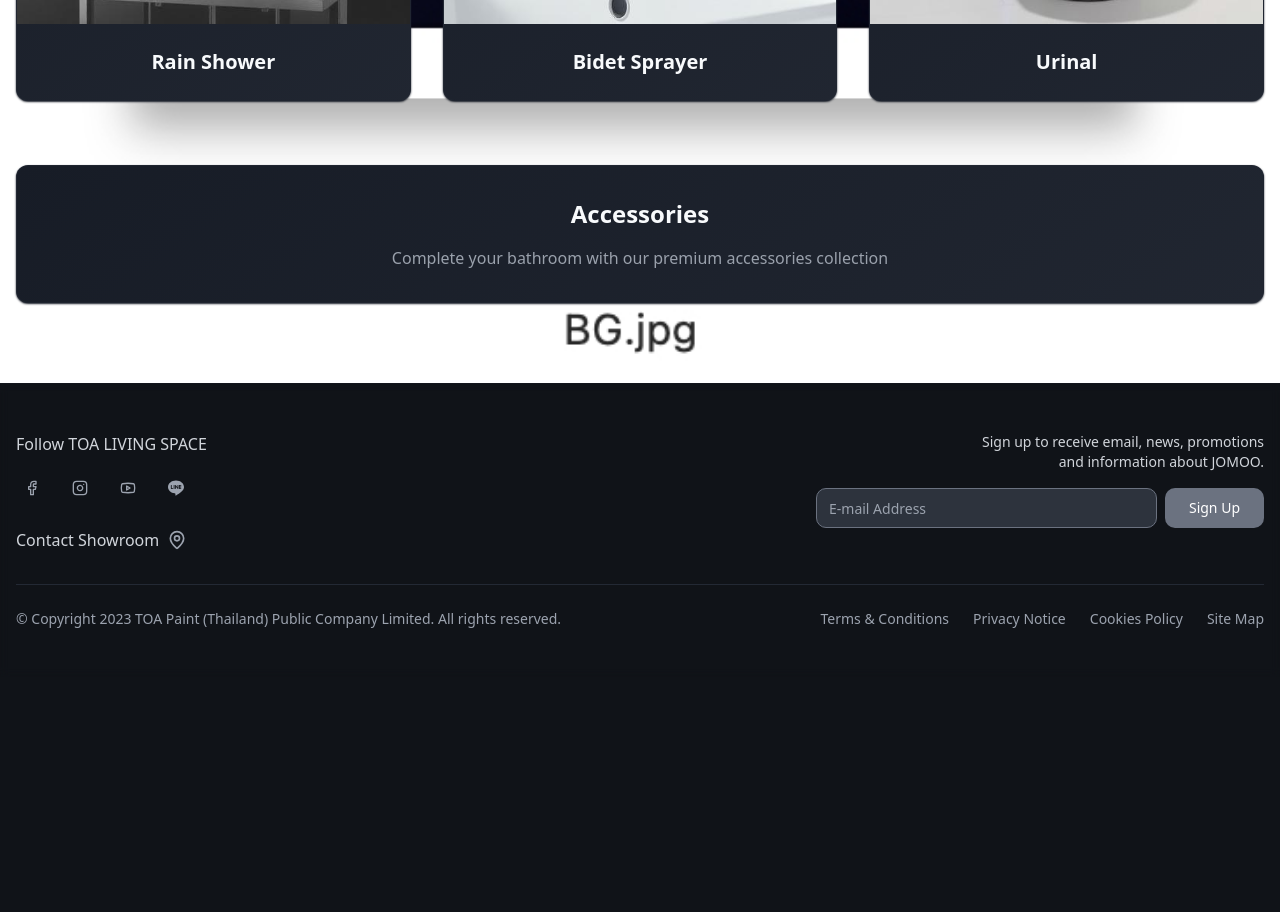
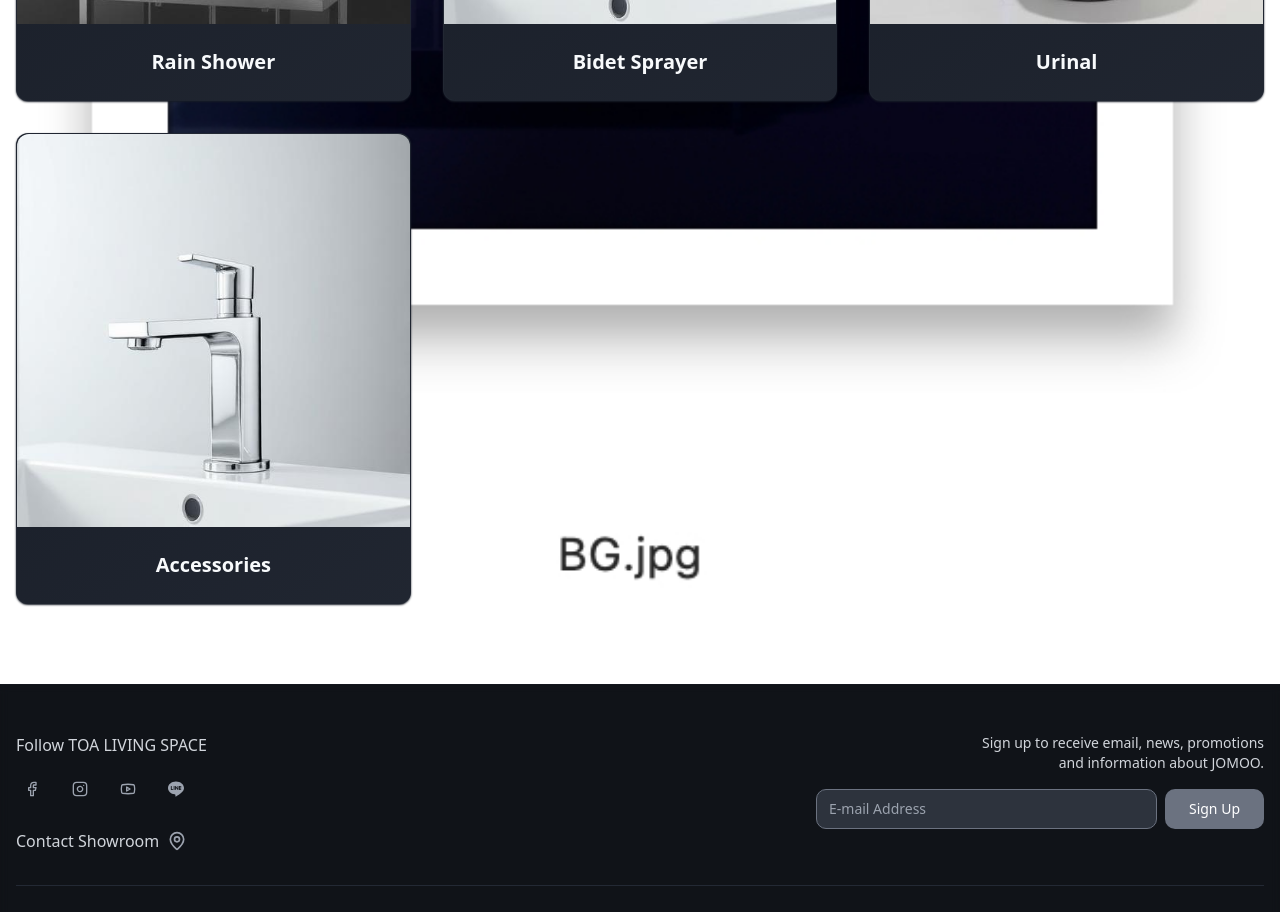
Before and after one commit to mosstk/jomoo-v4, a React (Vite) app: page / in a window 1280 px wide. Shown: the part 2480-3392 px from the top of the page. Before the commit the page ends 3157 px from the top, so only its background shows below. Built offline with nearby package versions, Linux system fonts and the light colour scheme.

Commit message:
Verify UI design consistency
Check if the current UI design matches the provided design image 100%.

```diff
--- a/src/components/ProductGrid.tsx
+++ b/src/components/ProductGrid.tsx
@@ -24,18 +24,6 @@ const ProductGrid = () => {
           />
         ))}
       </div>
-
-      {/* Accessories Section */}
-      <div className="mt-16">
-        <Card className="gradient-card border-border/50 shadow-card">
-          <CardContent className="p-8 text-center">
-            <h3 className="text-2xl font-semibold text-foreground mb-4">Accessories</h3>
-            <p className="text-muted-foreground">
-              Complete your bathroom with our premium accessories collection
-            </p>
-          </CardContent>
-        </Card>
-      </div>
     </ProductSection>
   );
 };
--- a/src/data/products.ts
+++ b/src/data/products.ts
@@ -21,4 +21,5 @@ export const products: Product[] = [
   { id: "7", name: "Rain Shower", image: showerImg, category: "shower" },
   { id: "8", name: "Bidet Sprayer", image: faucetImg, category: "faucet" },
   { id: "9", name: "Urinal", image: smartToiletImg, category: "toilet" },
+  { id: "10", name: "Accessories", image: faucetImg, category: "accessories" },
 ];
```
